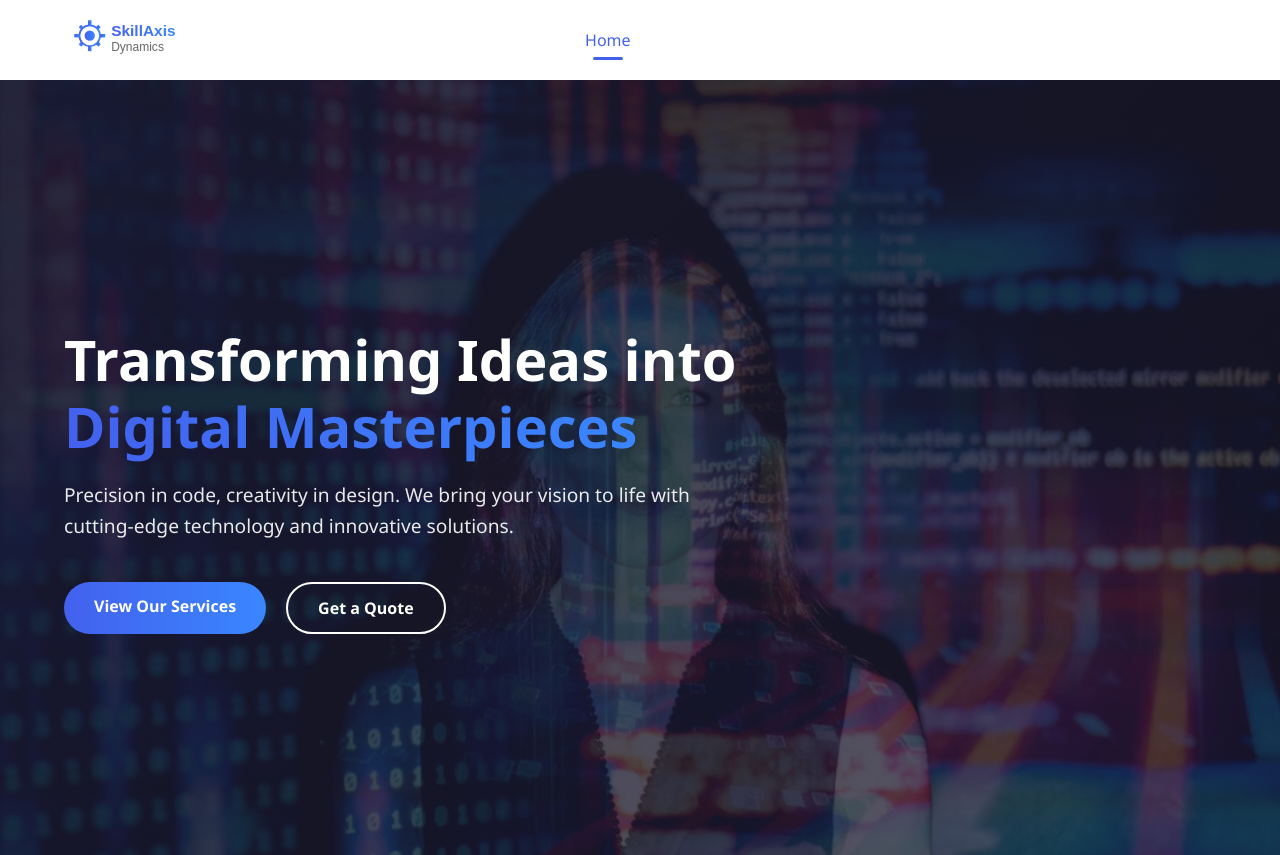
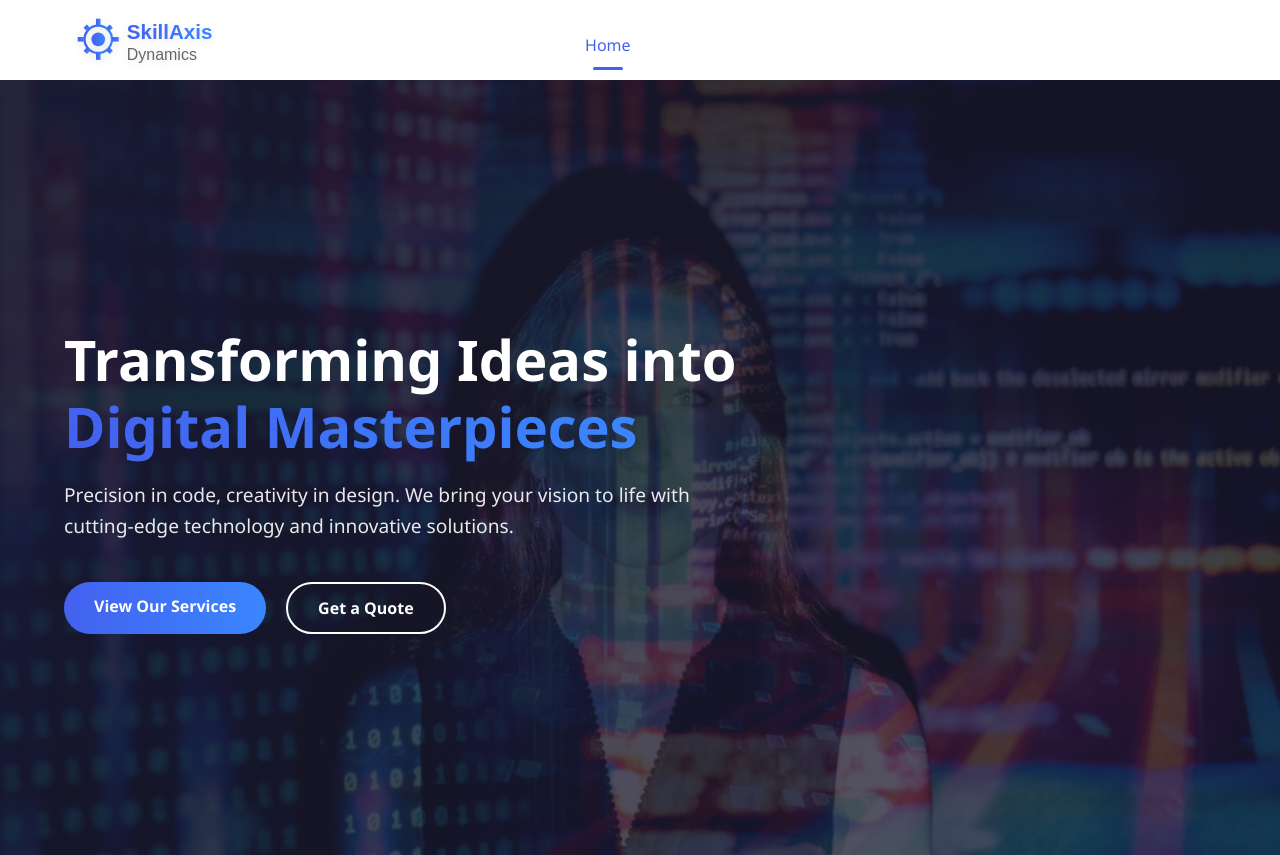
Before and after one commit to TheSuperior1989/skillaxis-website, a React (Vite) app: page / in a window 1280 px wide. Shown: the top 855 px of the page. Built offline with nearby package versions, Linux system fonts and the light colour scheme.

Commit message:
Fix logo implementation: properly import SVG and increase size for better visibility

```diff
--- a/src/components/layout/Navbar.css
+++ b/src/components/layout/Navbar.css
@@ -1,6 +1,6 @@
 .navbar {
   background-color: transparent;
-  height: 80px;
+  height: 90px;
   display: flex;
   justify-content: center;
   align-items: center;
@@ -35,9 +35,10 @@
 }
 
 .logo-image {
-  height: 60px;
+  height: 80px;
   width: auto;
   transition: all 0.3s ease;
+  filter: drop-shadow(0 2px 4px rgba(0, 0, 0, 0.1));
 }
 
 .logo-image:hover {
@@ -69,7 +70,7 @@
 }
 
 .nav-item {
-  height: 80px;
+  height: 90px;
   display: flex;
   align-items: center;
 }
@@ -117,7 +118,7 @@
     width: 100%;
     height: 90vh;
     position: absolute;
-    top: 80px;
+    top: 90px;
     left: -100%;
     opacity: 1;
     transition: all 0.5s ease;
--- a/src/components/layout/Navbar.jsx
+++ b/src/components/layout/Navbar.jsx
@@ -2,6 +2,7 @@ import { useState, useEffect } from 'react';
 import { Link, useLocation } from 'react-router-dom';
 import { FontAwesomeIcon } from '@fortawesome/react-fontawesome';
 import { faBars, faTimes } from '@fortawesome/free-solid-svg-icons';
+import skillAxisLogo from '../../assets/skillaxis-logo.svg';
 import './Navbar.css';
 
 const Navbar = () => {
@@ -36,7 +37,7 @@ const Navbar = () => {
     <nav className={`navbar ${scrolled ? 'scrolled' : ''}`}>
       <div className="navbar-container">
         <Link to="/" className="navbar-logo">
-          <img src="/src/assets/skillaxis-logo.svg" alt="SkillAxis Dynamics" className="logo-image" />
+          <img src={skillAxisLogo} alt="SkillAxis Dynamics" className="logo-image" />
         </Link>
 
         <div className="menu-icon" onClick={toggleMenu}>
```
